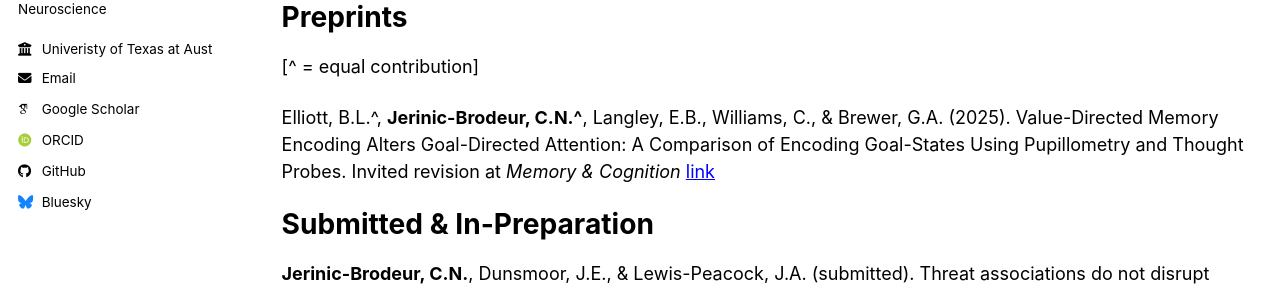
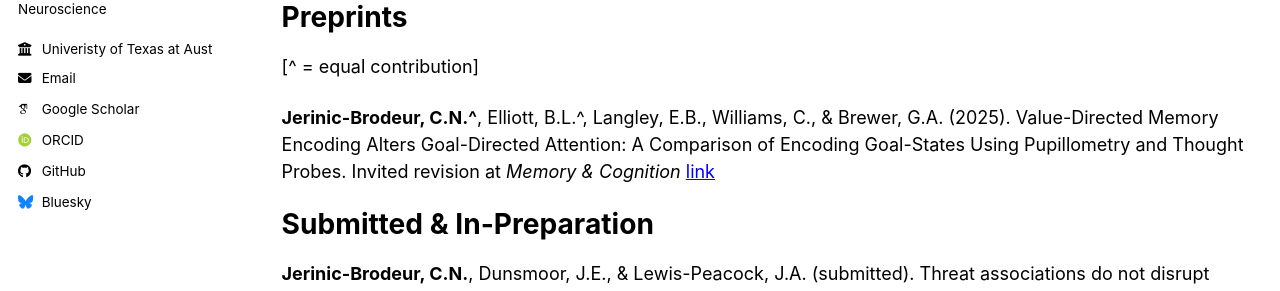
Before and after one commit to cjerinic/cjerinic.github.io, a Jekyll site: the page built from _pages/publications.md, in a window 1280 px wide. Shown: the part 298-589 px from the top of the page. Built offline with Jekyll 4.4.1, drawn with Linux system fonts in a browser that asks for light colours; some web fonts are replaced; a script bundle is joined from its source files by our own code; library files that are not in the unit come from our copies.

```diff
--- a/_pages/publications.md
+++ b/_pages/publications.md
@@ -13,7 +13,7 @@ Preprints
 ======
 [^ = equal contribution]
 
-Elliott, B.L.^, **Jerinic-Brodeur, C.N.^**, Langley, E.B., Williams, C., & Brewer, G.A. (2025). Value-Directed Memory Encoding Alters Goal-Directed Attention: A Comparison of Encoding Goal-States Using Pupillometry and Thought Probes. Invited revision at *Memory & Cognition* [link](https://osf.io/preprints/psyarxiv/mnwvx_v1)
+**Jerinic-Brodeur, C.N.^**, Elliott, B.L.^, Langley, E.B., Williams, C., & Brewer, G.A. (2025). Value-Directed Memory Encoding Alters Goal-Directed Attention: A Comparison of Encoding Goal-States Using Pupillometry and Thought Probes. Invited revision at *Memory & Cognition* [link](https://osf.io/preprints/psyarxiv/mnwvx_v1)
 
 Submitted & In-Preparation
 ======
```
